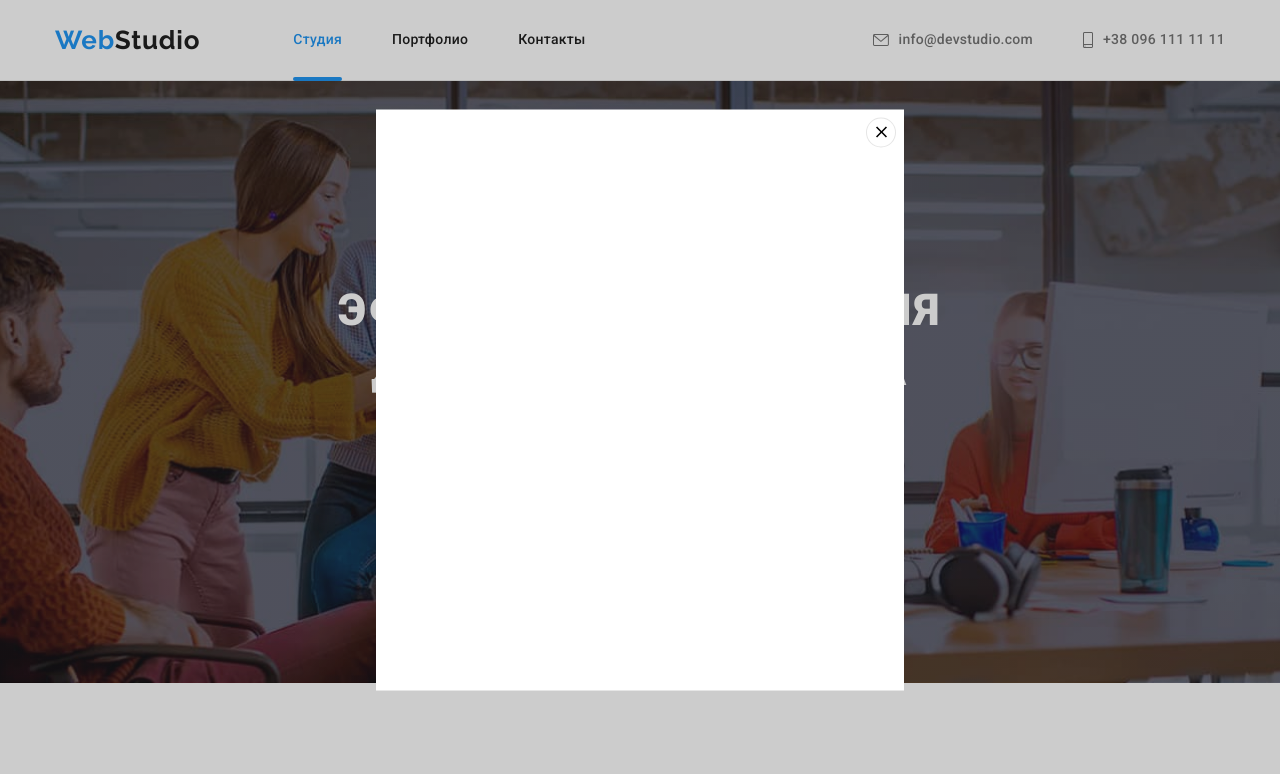
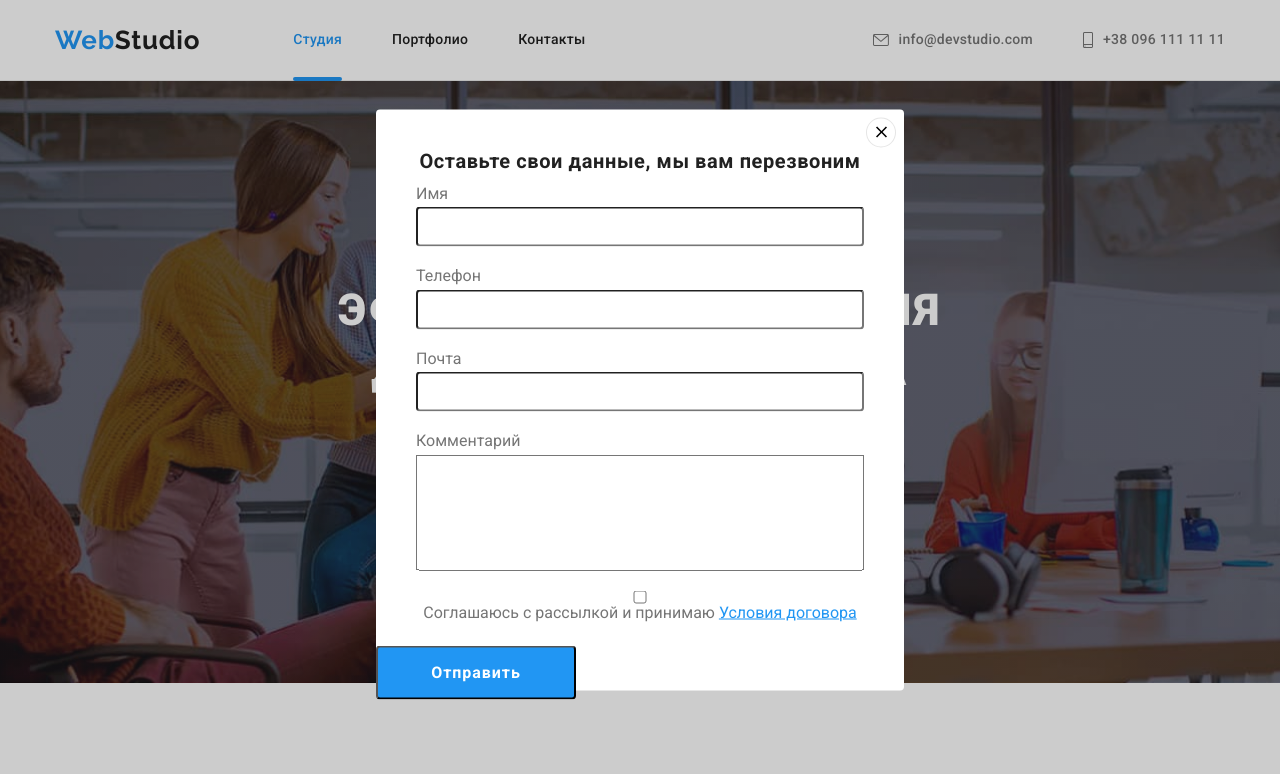
Before and after one commit to CheekyGeroin/goit-markup-hw-06, a plain HTML site: page index.html in a window 1280 px wide. Both pictures are taken after a click on the button "Заказать услугу". Shown: the top 774 px of the page. Drawn offline with nearby package versions, Linux system fonts and the light colour scheme.

Commit message:
создал форму в модальном окне

```diff
--- a/css/style.css
+++ b/css/style.css
@@ -200,11 +200,65 @@ ul {
   position: absolute;
   top: 50%;
   left: 50%;
-  transform: translate(-50%,-50%) scale(1);
+
   width: 528px;
   height: 581px;
   background-color: #fff;
+  border-radius: 4px;
+
+  transform: translate(-50%,-50%) scale(1);transform: translate(-50%,-50%) scale(1);
   transition: transform 250ms cubic-bezier(0.4, 0, 0.2, 1);
+}
+.form{
+  margin-left: auto;
+  margin-right: auto;
+}
+.modal-title{
+  font-weight: 700;
+  font-size: 20px;
+  line-height: 23px;
+  text-align: center;
+  letter-spacing: 0.03em;
+  color: var(--title-color);
+  margin-top: 40px;
+  margin-bottom: 12px;
+}
+.form-field{
+  display: flex;
+  flex-direction: column;
+  margin-bottom: 10px;
+  margin-right: auto;
+  margin-left: auto;
+}
+.form-field>textarea{
+  width: 448px;
+  resize: none;
+}
+.label{
+  margin-bottom: 4px;
+}
+.form-input{
+  width: 448px;
+  height: 40px;
+  border-radius: 4px;
+}
+.submit-button{
+  display: flex;
+  align-items: center;
+  justify-content: center;
+  padding: 10px 55px;
+  width: 200px;
+  font-weight: 700;
+  font-size: 16px;
+  line-height: 1.88;
+  letter-spacing: 0.06em;
+  background-color: var(--accent-color);
+  color: var(--main-background-color);
+  border-radius: 4px;
+}
+.label-checkbox{
+  color: var(--accent-color);
+  text-decoration: underline;
 }
 .close-button{
   position: absolute;
--- a/index.html
+++ b/index.html
@@ -56,7 +56,40 @@
           <button type="button" class="hero-button" data-modal-open>Заказать услугу</button>
           <div class="backdrop is-hidden" data-modal>
             <div class="modal">
-              <p></p>
+              <h2 class="modal-title">Оставьте свои данные, мы вам перезвоним</h2>
+              <form class="form" autocomplete="off">
+                <div class="form-field">
+                  <label class="form-field">
+                    <span class="label">Имя</span>
+                    <input class="form-input" type="text" name="name" placeholder=" " autofocus>
+                  </label>
+                </div>
+                <div class="form-field">
+                  <label class="form-field">
+                    <span class="label">Телефон</span>
+                    <input class="form-input" type="tel" name="phone number" placeholder=" ">
+                  </label>
+                </div>
+                <div class="form-field">
+                  <label class="form-field">
+                    <span class="label">Почта</span>
+                    <input class="form-input" type="email" name="email" placeholder=" ">
+                  </label>
+                </div>
+                <div class="form-field">
+                  <label class="form-field">
+                    <span class="label">Комментарий</span>
+                    <textarea name="comment" rows="6"></textarea>
+                  </label>
+                </div>
+                <div class="form-field">
+                  <label class="form-field">
+                    <input type="checkbox" name="checkbox">
+                    <span class="label">Соглашаюсь с рассылкой и принимаю <span class="label-checkbox">Условия договора</span></span>
+                  </label>
+                </div>
+                <button class="submit-button" type="submit">Отправить</button>
+              </form>
               <button type="button" class="close-button" data-modal-close>
                 <svg class="close-icon" width="18" height="18">
                   <use href="./images/icon.svg#close"></use>
```
